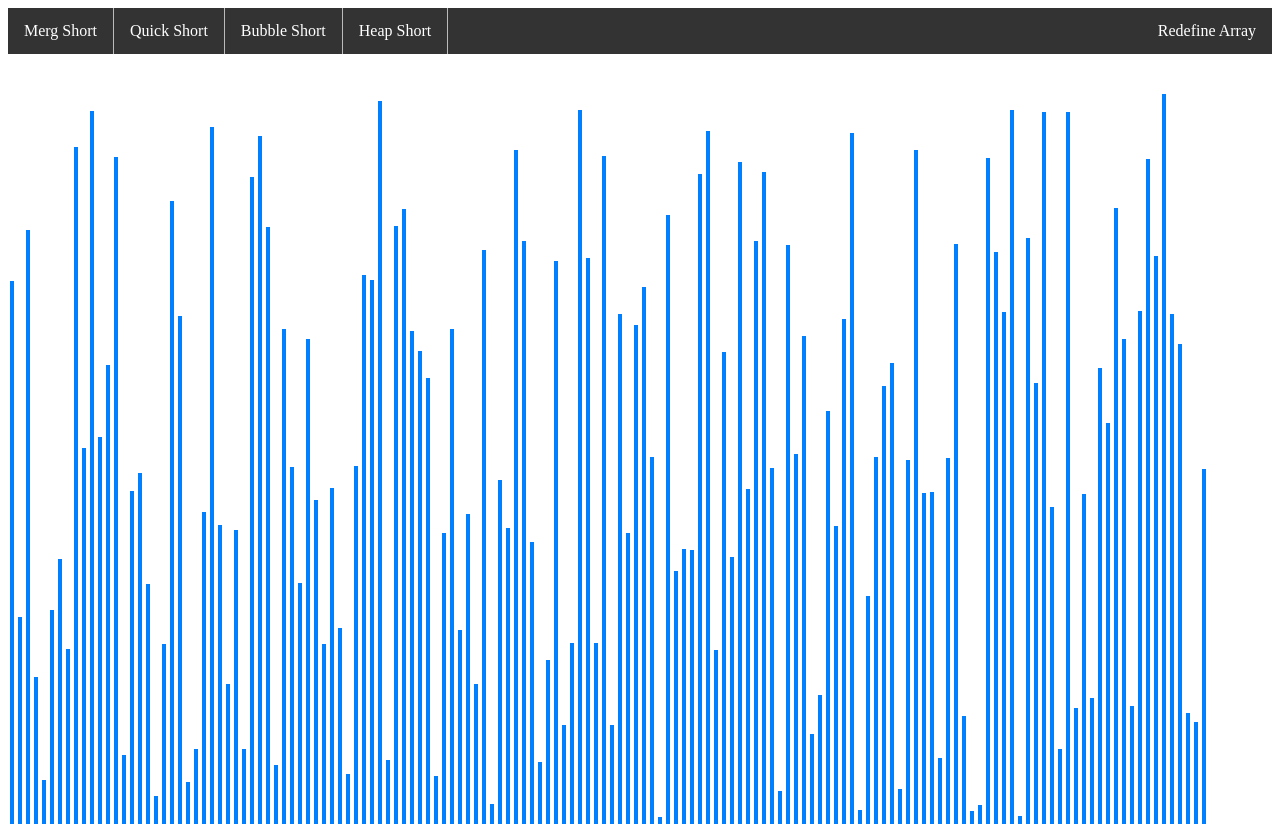
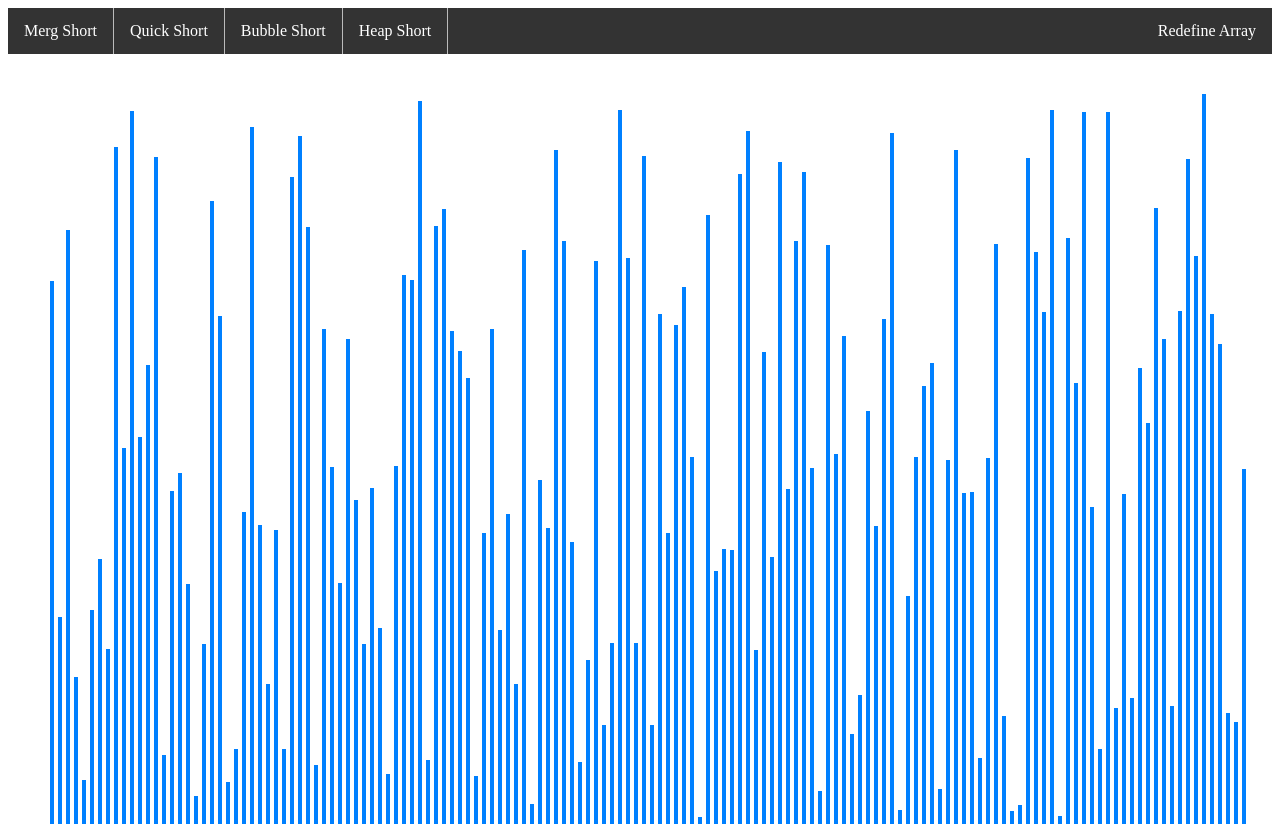
Before and after one commit to patelshyam/Sorting-visualizer-angular, an Angular app: page / in a window 1280 px wide. Built offline with nearby package versions, Linux system fonts and the light colour scheme.

Commit message:
Icon and Title are changed

```diff
--- a/src/app/screen/screen.component.css
+++ b/src/app/screen/screen.component.css
@@ -2,6 +2,7 @@
   position: absolute;
   margin-top: 40px;
   width: 100%;
+  text-align: center;
 }
 
 .array-bar {
--- a/src/index.html
+++ b/src/index.html
@@ -2,7 +2,7 @@
 <html lang="en">
 <head>
   <meta charset="utf-8">
-  <title>SortVisualizer</title>
+  <title>Sorting Visualizer</title>
   <base href="/">
   <meta name="viewport" content="width=device-width, initial-scale=1">
   <link rel="icon" type="image/x-icon" href="favicon.ico">
```
Also changed, not shown: 2 other files (tests, documents, lock files or other folders).
